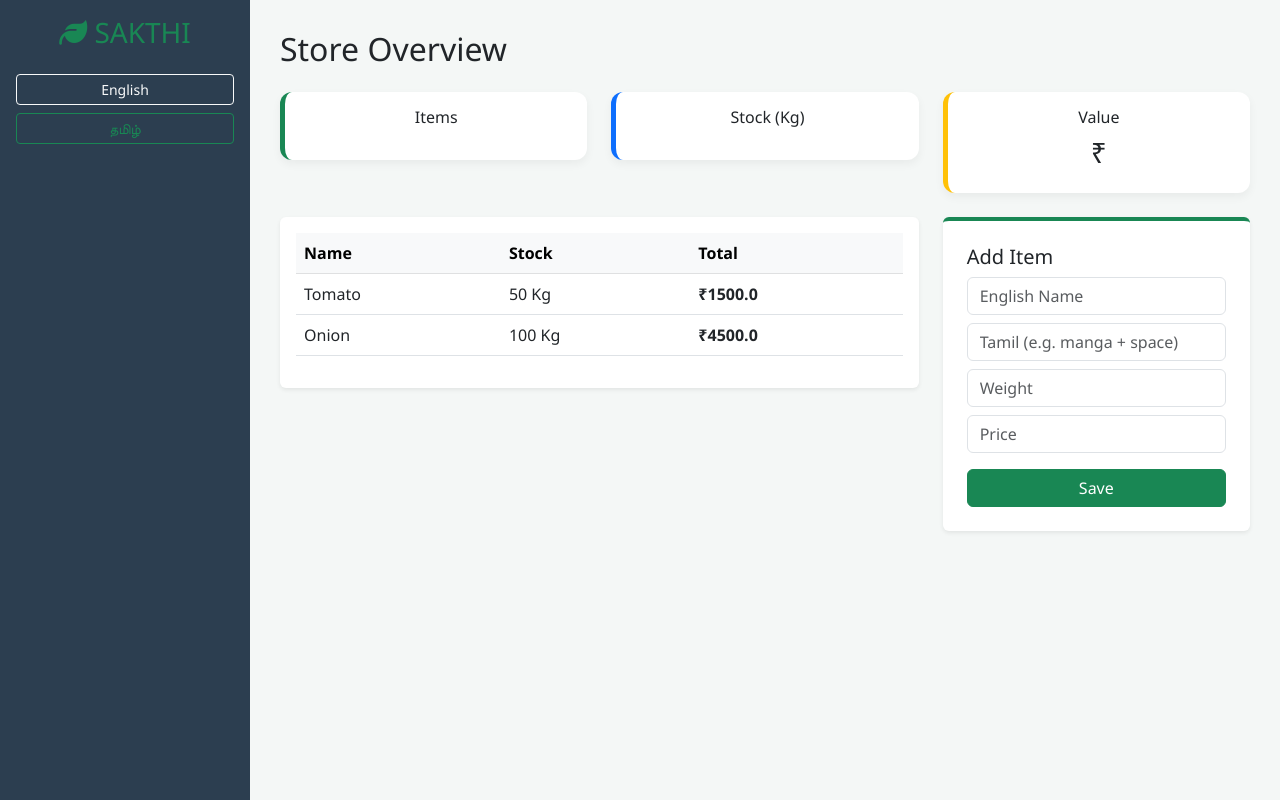
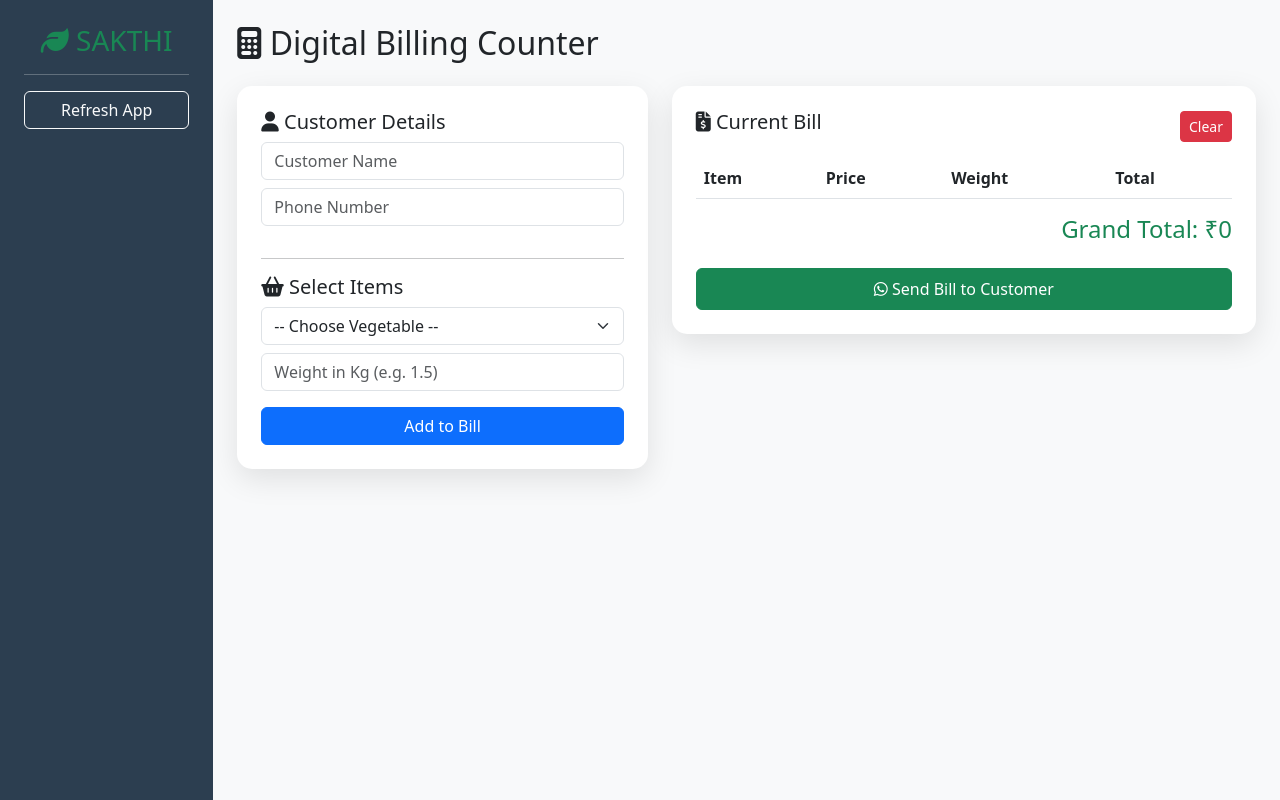
Before and after one commit to sakthi-kumars/sakthi-veg-app, a Flask app: page / in a window 1280 px wide. Run offline with Flask 3, Linux system fonts and the light colour scheme; lists and menus that the app fills with data are empty.

Commit message:
Update index.html

```diff
--- a/templates/index.html
+++ b/templates/index.html
@@ -3,82 +3,128 @@
 <head>
     <meta charset="UTF-8">
     <meta name="viewport" content="width=device-width, initial-scale=1.0">
-    <title>Sakthi Veg & Fruits - Cloud v1.9</title>
+    <title>Sakthi Veg - Billing v3.0</title>
     <link href="https://cdn.jsdelivr.net/npm/bootstrap@5.3.0/dist/css/bootstrap.min.css" rel="stylesheet">
     <link rel="stylesheet" href="https://cdnjs.cloudflare.com/ajax/libs/font-awesome/6.4.0/css/all.min.css">
     <style>
-        :root { --main-green: #2ecc71; --dark-blue: #2c3e50; }
-        body { background-color: #f4f7f6; font-family: 'Segoe UI', sans-serif; }
-        .sidebar { background: var(--dark-blue); color: white; height: 100vh; position: fixed; width: 250px; padding-top: 20px; }
-        .main-content { margin-left: 250px; padding: 30px; }
-        @media (max-width: 768px) { .sidebar { position: relative; width: 100%; height: auto; } .main-content { margin-left: 0; } }
-        .card-stats { border: none; border-radius: 12px; box-shadow: 0 4px 10px rgba(0,0,0,0.05); }
+        body { background-color: #f8f9fa; }
+        .bill-card { border-radius: 15px; border: none; box-shadow: 0 10px 30px rgba(0,0,0,0.1); }
+        .sidebar { background: #2c3e50; min-height: 100vh; color: white; }
     </style>
 </head>
 <body>
-<div class="sidebar p-3 text-center">
-    <h3 class="mb-4 text-success"><i class="fas fa-leaf"></i> SAKTHI</h3>
-    <button class="btn btn-sm btn-outline-light w-100 mb-2" onclick="setLanguage('en')">English</button>
-    <button class="btn btn-sm btn-outline-success w-100" onclick="setLanguage('ta')">தமிழ்</button>
+<div class="container-fluid">
+    <div class="row">
+        <div class="col-md-2 sidebar p-4 text-center">
+            <h3 class="text-success"><i class="fas fa-leaf"></i> SAKTHI</h3>
+            <hr>
+            <button class="btn btn-outline-light w-100 mb-2" onclick="location.reload()">Refresh App</button>
         </div>
-<div class="main-content">
-    <h2 id="page-title" class="mb-4">Store Overview</h2>
-    <div class="row mb-4 text-center">
-        <div class="col-md-4"><div class="card card-stats p-3 border-start border-success border-5"><h6>Items</h6><h3>{{ total_items }}</h3></div></div>
-        <div class="col-md-4"><div class="card card-stats p-3 border-start border-primary border-5"><h6>Stock (Kg)</h6><h3>{{ total_stock }}</h3></div></div>
-        <div class="col-md-4"><div class="card card-stats p-3 border-start border-warning border-5"><h6>Value</h6><h3>₹{{ total_value }}</h3></div></div>
-    </div>
+
+        <div class="col-md-10 p-4">
+            <h2 class="mb-4 text-dark"><i class="fas fa-calculator"></i> Digital Billing Counter</h2>
+
             <div class="row">
-        <div class="col-md-8">
-            <div class="card p-3 shadow-sm border-0">
-                <table class="table">
-                    <thead class="table-light"><tr><th>Name</th><th>Stock</th><th>Total</th></tr></thead>
-                    <tbody>
+                <div class="col-md-5">
+                    <div class="card bill-card p-4 mb-4">
+                        <h5><i class="fas fa-user"></i> Customer Details</h5>
+                        <input type="text" id="cust_name" class="form-control mb-2" placeholder="Customer Name">
+                        <input type="text" id="cust_phone" class="form-control mb-3" placeholder="Phone Number">
+
+                        <hr>
+
+                        <h5><i class="fas fa-shopping-basket"></i> Select Items</h5>
+                        <select id="item_select" class="form-select mb-2">
+                            <option value="">-- Choose Vegetable --</option>
                             {% for i in inventory %}
-                        <tr>
-                            <td><span class="item-en">{{ i.item_en }}</span><span class="item-ta d-none">{{ i.item_ta }}</span></td>
-                            <td>{{ i.stock }} Kg</td>
-                            <td class="fw-bold">₹{{ (i.stock|float) * (i.price|float) }}</td>
-                        </tr>
+                            <option value="{{ i.item_en }}" data-price="{{ i.price }}">{{ i.item_en }} (₹{{ i.price }}/kg)</option>
                             {% endfor %}
-                    </tbody>
-                </table>
+                        </select>
+                        <input type="number" id="item_weight" class="form-control mb-3" placeholder="Weight in Kg (e.g. 1.5)">
+                        <button class="btn btn-primary w-100" onclick="addToBill()">Add to Bill</button>
                     </div>
                 </div>
-        <div class="col-md-4">
-            <div class="card p-4 shadow-sm border-0 border-top border-success border-4">
-                <h5>Add Item</h5>
-                <form action="/add" method="post">
-                    <input type="text" id="item_en_input" name="item_en" class="form-control mb-2" placeholder="English Name" required>
-                    <input type="text" id="tamil_input" name="item_ta" class="form-control mb-2" placeholder="Tamil (e.g. manga + space)" required>
-                    <input type="number" step="0.01" name="stock" class="form-control mb-2" placeholder="Weight" required>
-                    <input type="number" name="price" class="form-control mb-3" placeholder="Price" required>
-                    <button type="submit" class="btn btn-success w-100">Save</button>
-                </form>
+
+                <div class="col-md-7">
+                    <div class="card bill-card p-4">
+                        <div class="d-flex justify-content-between align-items-center mb-3">
+                            <h5><i class="fas fa-file-invoice-dollar"></i> Current Bill</h5>
+                            <button class="btn btn-sm btn-danger" onclick="clearBill()">Clear</button>
+                        </div>
+                        <table class="table" id="bill_table">
+                            <thead>
+                                <tr>
+                                    <th>Item</th>
+                                    <th>Price</th>
+                                    <th>Weight</th>
+                                    <th>Total</th>
+                                </tr>
+                            </thead>
+                            <tbody></tbody>
+                        </table>
+                        <div class="text-end">
+                            <h4 class="text-success">Grand Total: ₹<span id="grand_total">0</span></h4>
+                            <button class="btn btn-success mt-3 w-100 py-2" onclick="sendWhatsApp()">
+                                <i class="fab fa-whatsapp"></i> Send Bill to Customer
+                            </button>
                         </div>
                     </div>
                 </div>
             </div>
+        </div>
+    </div>
+</div>
+
 <script>
-const masterList = { 'manga': { ta: 'மாங்காய்', en: 'Mango' }, 'vengayam': { ta: 'வெங்காயம்', en: 'Onion' }, 'thakkali': { ta: 'தக்காளி', en: 'Tomato' } };
-document.getElementById('tamil_input').addEventListener('keydown', function(e) {
-    if (e.key === ' ') {
-        let inputVal = this.value.trim().toLowerCase();
-        if (masterList[inputVal]) {
-            this.value = masterList[inputVal].ta + ' ';
-            document.getElementById('item_en_input').value = masterList[inputVal].en;
-            e.preventDefault();
+let billItems = [];
+
+function addToBill() {
+    const select = document.getElementById('item_select');
+    const name = select.value;
+    const price = select.options[select.selectedIndex].getAttribute('data-price');
+    const weight = document.getElementById('item_weight').value;
+
+    if (!name || !weight) return alert("Please select item and weight!");
+
+    const total = parseFloat(price) * parseFloat(weight);
+    billItems.push({ name, price, weight, total });
+    updateBillTable();
 }
+
+function updateBillTable() {
+    const tbody = document.querySelector('#bill_table tbody');
+    tbody.innerHTML = '';
+    let grandTotal = 0;
+
+    billItems.forEach(item => {
+        tbody.innerHTML += `<tr><td>${item.name}</td><td>₹${item.price}</td><td>${item.weight} kg</td><td>₹${item.total}</td></tr>`;
+        grandTotal += item.total;
+    });
+
+    document.getElementById('grand_total').innerText = grandTotal;
 }
+
+function clearBill() {
+    billItems = [];
+    updateBillTable();
+    document.getElementById('cust_name').value = '';
+    document.getElementById('cust_phone').value = '';
+}
+
+function sendWhatsApp() {
+    const name = document.getElementById('cust_name').value || "Customer";
+    const phone = document.getElementById('cust_phone').value;
+    const total = document.getElementById('grand_total').innerText;
+
+    if (!phone) return alert("Please enter customer phone number!");
+
+    let message = `*SAKTHI VEG & FRUITS*%0A--------------------------%0AHello ${name}, your bill details:%0A`;
+    billItems.forEach(item => {
+        message += `• ${item.name}: ${item.weight}kg x ₹${item.price} = ₹${item.total}%0A`;
     });
-function setLanguage(lang) {
-    if(lang === 'ta') {
-        document.querySelectorAll('.item-en').forEach(el => el.classList.add('d-none'));
-        document.querySelectorAll('.item-ta').forEach(el => el.classList.remove('d-none'));
-    } else {
-        document.querySelectorAll('.item-ta').forEach(el => el.classList.add('d-none'));
-        document.querySelectorAll('.item-en').forEach(el => el.classList.remove('d-none'));
-    }
+    message += `--------------------------%0A*Grand Total: ₹${total}*%0AThank you! Visit again.`;
+
+    window.open(`https://wa.me/91${phone}?text=${message}`, '_blank');
 }
 </script>
 </body>
```
Lines whose indentation alone changed are shown as unchanged.
